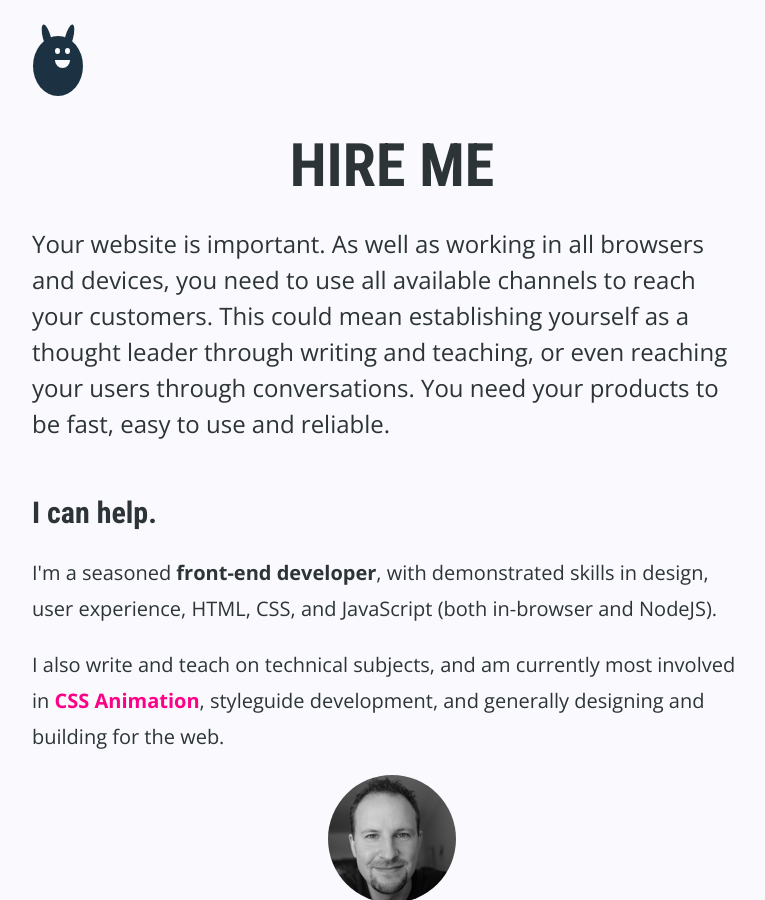
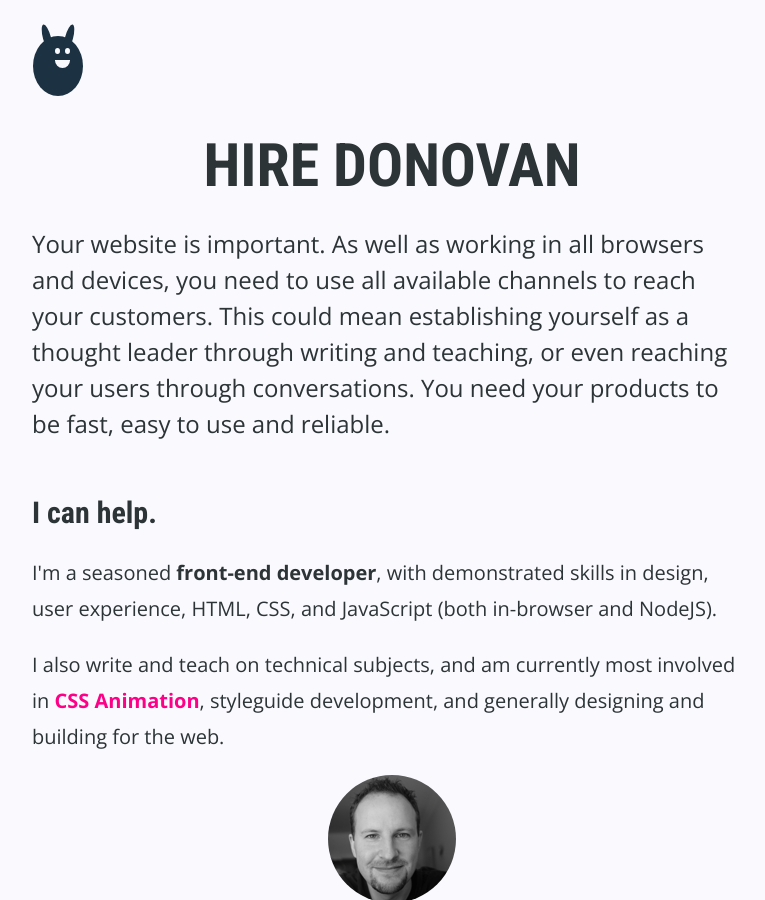
Before and after one commit to donovanh/donovanh.github.com, a Jekyll site: the page built from hire/index.html, in a window 1280 px wide and 900 px high. Shown: the whole window, without its empty margins (248-1013 px from the left). Built offline with Jekyll 4.4.1, drawn with Linux system fonts in a browser that asks for light colours; nearby versions of some CDN libraries.

Commit message:
Updating text

```diff
--- a/hire/index.html
+++ b/hire/index.html
@@ -6,7 +6,7 @@ bodyTag: internal
 
 <article>
   <header class="animated slideup">
-    <h1>Hire me</h1>
+    <h1>Hire Donovan</h1>
   </header>
   <section class="entry animated slideup">
 
```
